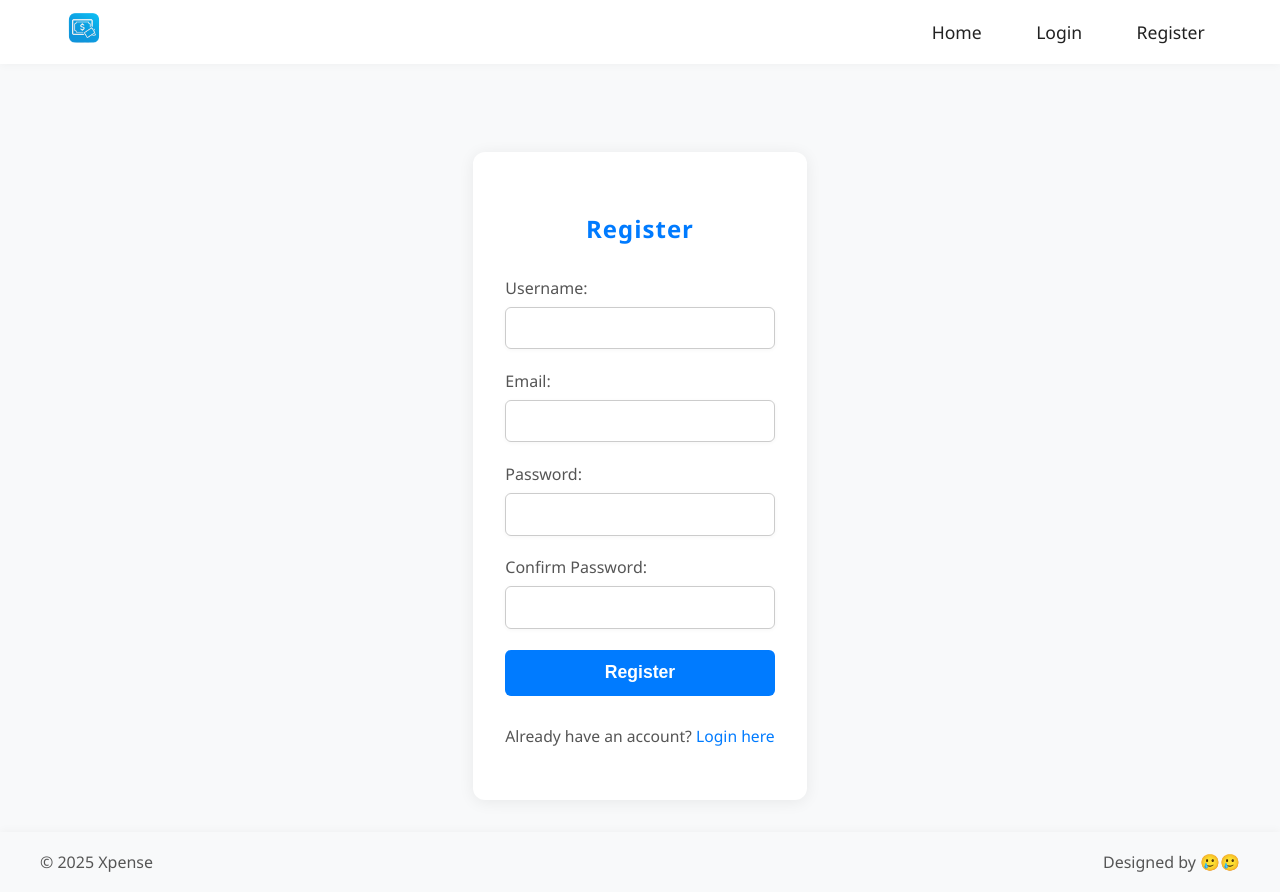
After one commit to mahfujarr/Xpense, a PHP site: page /public/auth/register.php in a window 1280 px wide. The commit adds this page. Run offline with PHP 8.4, Linux system fonts and the light colour scheme.

Commit message:
Enhance styling and structure: Added cursor styles, improved transitions, and updated navbar with an icon. Modified login page title and footer content for better clarity.

```diff
--- /dev/null
+++ b/DB_conn.php
@@ -0,0 +1,11 @@
+<?php
+    $SERVER_NAME = "localhost";
+    $USERNAME = "root";
+    $PASSWORD = "";
+    $DB_NAME = "xpense_db";
+
+    $conn = new mysqli($SERVER_NAME, $USERNAME, $PASSWORD, $DB_NAME);
+    if ($conn->connect_error) {
+        die("Database Connection failed : ". $conn->connect_error);
+    }
+?>
--- a/assets/css/index.css
+++ b/assets/css/index.css
@@ -46,12 +46,14 @@ body {
   margin-bottom: 1rem;
   letter-spacing: 1px;
   font-size: 2.2rem;
+  cursor: default;
 }
 .hero p {
   font-size: 1.2em;
   color: #555;
   margin-bottom: 1.5rem;
   font-size: 1.1rem;
+  cursor: default;
 }
 .hero a {
   color: #fff;
@@ -68,12 +70,14 @@ body {
   margin: 0 0.5rem;
   font-weight: 500;
   transition: background 0.2s, color 0.2s;
+  transition: transform 0.2s;
 }
 .hero a:hover {
   background-color: #0056b3;
   transform: scale(1.1);
   background: #0056b3;
   color: #fff;
+  transform: scale(1.08);
 }
 .features {
   width: 100%;
@@ -129,7 +133,7 @@ body {
   font-size: 1.1rem;
   text-align: center;
   box-shadow: 0 1px 4px rgba(0, 0, 0, 0.04);
-  transition: background 0.2s;
+  transition: background 0.2s, transform 0.2s;
   flex: 1 1 40%;
   min-width: 180px;
   max-width: 45%;
@@ -140,11 +144,11 @@ body {
   font-size: 1.07rem;
   text-align: center;
   box-shadow: 0 1px 4px rgba(0, 0, 0, 0.04);
-  transition: background 0.2s;
 }
 .features li:hover {
   background: #e2e6ea;
   cursor: default;
+  transform: scale(1.06);
 }
 @media (max-width: 900px) {
   .main-content {
--- a/assets/css/login.css
+++ b/assets/css/login.css
@@ -35,6 +35,7 @@ body {
 }
 
 .form-group input[type="text"],
+.form-group input[type="email"],
 .form-group input[type="password"] {
   padding: 0.7rem 0.9rem;
   border: 1px solid #ccc;
--- a/assets/css/navbar.css
+++ b/assets/css/navbar.css
@@ -4,7 +4,10 @@
   padding: 0.5rem 0;
   box-shadow: 0 2px 8px rgba(0, 0, 0, 0.03);
 }
-
+.navbar-icon {
+  width: 40px;
+  height: 40px;
+}
 .container {
   width: 90%;
   max-width: 1200px;
--- a/public/auth/login.php
+++ b/public/auth/login.php
@@ -1,5 +1,6 @@
 <!DOCTYPE html>
 <html lang="en">
+<?php $title = "Login | Xpense"; ?>
 <?php include '../components/head.php'; ?>
 <?php include '../components/navbar.php'; ?>
 
--- /dev/null
+++ b/public/auth/register.php
@@ -0,0 +1,55 @@
+<!DOCTYPE html>
+<html lang="en">
+    <?php require_once 'register_logic.php'?>
+    <?php $title = "Register | Xpense"; ?>
+    <?php include '../components/head.php'; ?>
+    <?php include '../components/navbar.php'; ?>
+
+    <link rel="stylesheet" href="/assets/css/login.css">
+
+<body>
+    <div class="main-content">
+        <div class="login">
+            <h2>Register</h2>
+            <?php if (!empty($errors)): ?>
+    <div class="form-group" style="color: red;">
+        <?php foreach ($errors as $error): ?>
+            <div><?php echo $error; ?></div>
+        <?php endforeach; ?>
+    </div>
+<?php endif; ?>
+<?php if ($success): ?>
+    <div class="form-group" style="color: green;">
+        <?php echo $success; ?>
+    </div>
+<?php endif; ?>
+            <form action="register.php" method="post">
+                <div class="form-group">
+                    <label for="username">Username:</label>
+                    <input type="text" id="username" name="username" required>
+                </div>
+                <div class="form-group">
+                    <label for="email">Email:</label>
+                    <input type="email" id="email" name="email" required>
+                </div>
+                <div class="form-group">
+                    <label for="password">Password:</label>
+                    <input type="password" id="password" name="password" required>
+                </div>
+                <div class="form-group">
+                    <label for="confirm_password">Confirm Password:</label>
+                    <input type="password" id="confirm_password" name="confirm_password" required>
+                </div>
+                <div class="form-group">
+                    <button type="submit">Register</button>
+                </div>
+                <div class="form-group">
+                    <p>Already have an account? <a href="login.php">Login here</a></p>
+                </div>
+            </form>
+        </div>
+    </div>
+    <?php include '../components/footer.php'; ?>
+</body>
+
+</html>
--- /dev/null
+++ b/public/auth/register_logic.php
@@ -0,0 +1,44 @@
+<?php
+require_once "../../DB_conn.php";
+
+$errors = [];
+$success = '';
+
+if ($_SERVER['REQUEST_METHOD'] === 'POST') {
+    $username = trim($_POST['username']);
+    $email = trim($_POST['email']);
+    $password = $_POST['password'];
+    $confirm_password = $_POST['confirm_password'];
+
+
+    if (empty($username) || empty($email) || empty($password) || empty($confirm_password)) {
+        $errors[] = "All fields are required.";
+    } elseif (!filter_var($email, FILTER_VALIDATE_EMAIL)) {
+        $errors[] = "Invalid email format.";
+    } elseif ($password !== $confirm_password) {
+        $errors[] = "Passwords do not match.";
+    }
+
+
+    if (empty($errors)) {
+        $stmt = $conn->prepare("SELECT id FROM users WHERE username = ? OR email = ?");
+        $stmt->bind_param("ss", $username, $email);
+        $stmt->execute();
+        $stmt->store_result();
+
+        if ($stmt->num_rows > 0) {
+            $errors[] = "Username or email already exists.";
+        } else {
+            $hashed_password = password_hash($password, PASSWORD_DEFAULT);
+            $stmt = $conn->prepare("INSERT INTO users (username, email, password) VALUES (?, ?, ?)");
+            $stmt->bind_param("sss", $username, $email, $hashed_password);
+
+            if ($stmt->execute()) {
+                $success = "Registration successful! You can now <a href='login.php'>login</a>.";
+            } else {
+                $errors[] = "Registration failed. Please try again.";
+            }
+        }
+        $stmt->close();
+    }
+}
--- a/public/components/footer.php
+++ b/public/components/footer.php
@@ -1,7 +1,7 @@
 <link rel="stylesheet" href="/assets/css/footer.css">
 <div class="footer">
     <div class="container">
-        <p>&copy; <?php echo date("Y"); ?> Xpense. All rights reserved.</p>
+        <p>&copy; <?php echo date("Y"); ?> Xpense</p>
         <p>Designed by <a href="https://github.com/mahfujarr" target="_blank">🥲🥲</a></p>
     </div>
 </div>
--- a/public/components/head.php
+++ b/public/components/head.php
@@ -1,6 +1,7 @@
 <head>
     <meta charset="UTF-8">
     <meta name="viewport" content="width=device-width, initial-scale=1.0">
-    <title>Home | Xpense</title>
+    <title> <?php echo isset($title) ? $title : "Xpense" ?></title>
+    <link rel="icon" type="image/png" href="/assets/icon.png">
     <link rel="stylesheet" href="/assets/css/index.css">
 </head>
--- a/public/components/navbar.php
+++ b/public/components/navbar.php
@@ -1,7 +1,9 @@
 <link rel="stylesheet" href="/assets/css/navbar.css">
 <div class="navbar">
     <div class="container">
-        <a href="index.php" class="logo">Xpense</a>
+        <a href="index.php" class="logo">
+            <img src="/assets/icon.png" class="navbar-icon" alt="Xpense" onerror="this.style.display='none'; this.insertAdjacentHTML('afterend', '<span class=\'logo\'>Xpense</span>');">
+        </a>
         <ul class="nav-links">
             <li><a href="/index.php">Home</a></li>
             <li><a href="/public/auth/login.php">Login</a></li>
```
Also changed, not shown: initiateDB.sql (added, +29 -0 lines), assets/icon.png (added), assets/og_icon.PNG (added).
